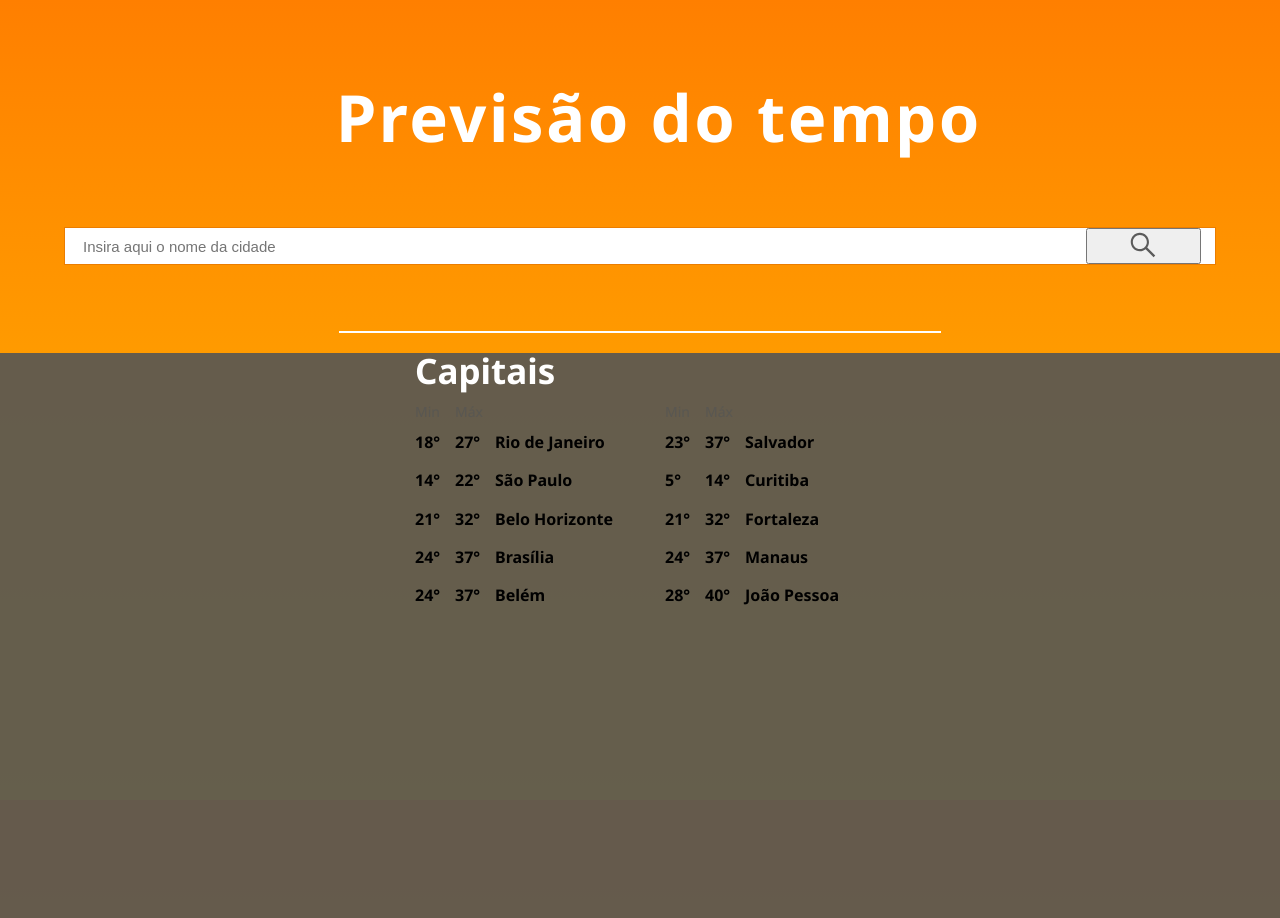
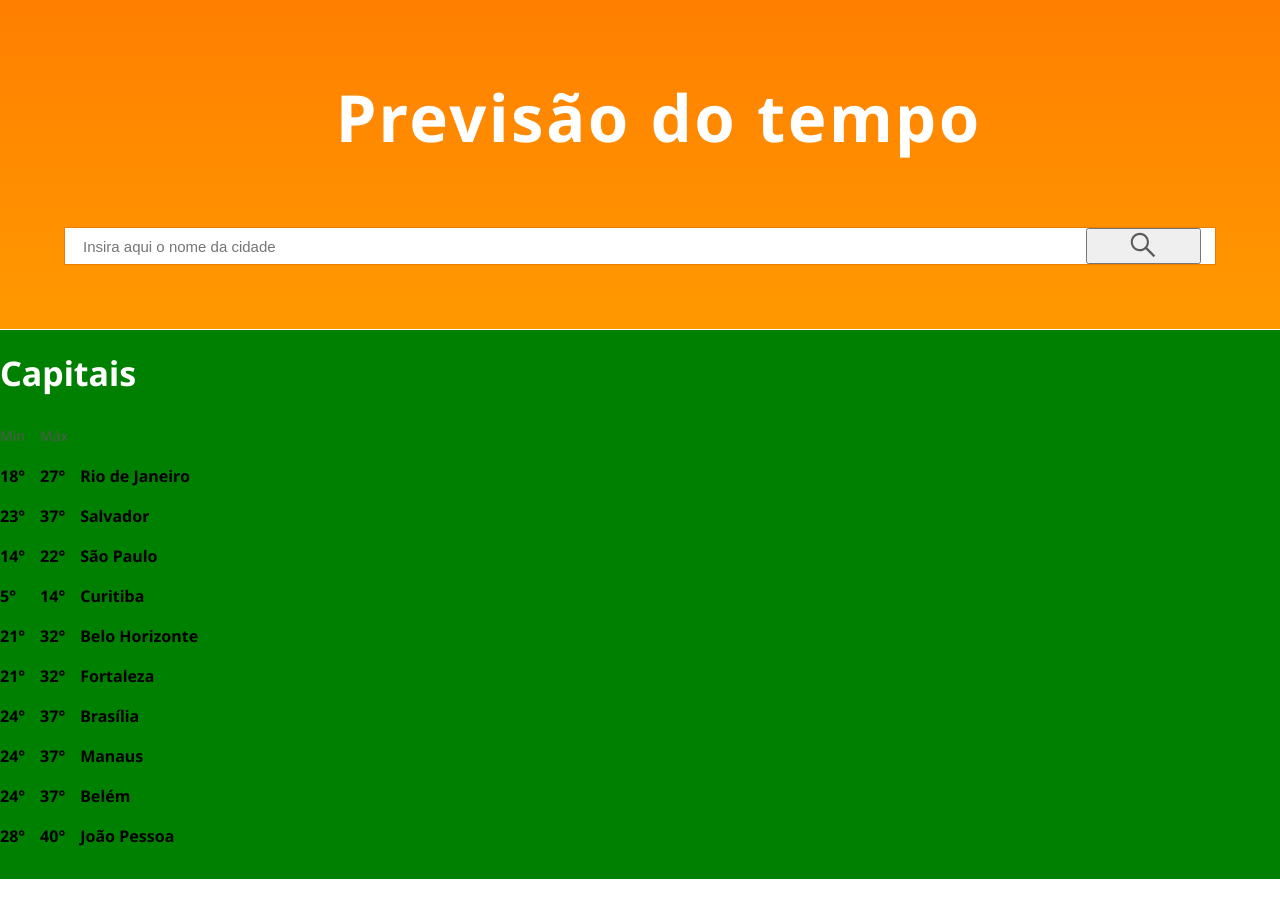
Before and after one commit to diazevedo/1STi-desafio-frontend, a React (Create React App) app: page / in a window 1280 px wide. Shown: the top 918 px of the page. After the commit the page ends 879 px from the top, so only its background shows below. Built offline with nearby package versions, Linux system fonts and the light colour scheme.

Commit message:
saving stage

```diff
--- a/src/components/DivideSectionSti/index.js
+++ /dev/null
@@ -1,6 +0,0 @@
-import React from "react"
-import "./styles.css"
-
-const DivisionSti = () => (<hr className="section-division-sti"></hr>)
-
-export default DivisionSti;
--- a/src/components/DivideSectionSti/styles.css
+++ /dev/null
@@ -1,13 +0,0 @@
-.section-division-sti {
-  color: var(--color-first);
-  width: 100vw;
-  border: var(--color-first) .5px solid;
-  margin-top: 66px;
-}
-
-@media (min-width: 360px) {
-
-  .section-division-sti {
-    width: 600px;
-  }
-}
--- a/src/components/ListSti/index.js
+++ /dev/null
@@ -1,12 +0,0 @@
-import React from "react"
-import "./styles.css"
-
-const ListSti = ({ min, max, cityName }) => (
-    <ul className="list-sti">
-      <li className="degree-li-sti">{ min }</li>
-      <li className="degree-li-sti">{ max }</li>
-      <li className="city-name-li-sti">{ cityName }</li>
-    </ul>
-)
-
-export default ListSti
--- a/src/components/ListSti/styles.css
+++ /dev/null
@@ -1,3 +0,0 @@
-.list-sti li{
-  display: inline;
-}
--- a/src/components/SectionCitieSti/index.js
+++ b/src/components/SectionCitieSti/index.js
@@ -1,87 +1,66 @@
 import React from "react"
 import SubtitleSti from "../SubtitleSti"
-import ListSti from "../ListSti"
+import TableCitiesSti from "../TableCitiesSti"
 
 import "./styles.css"
 
 const cities = [
   {
-    cityName: 'Rio de Janeiro',
+    name: 'Rio de Janeiro',
     min: "18°",
     max: "27°"
   },
   {
-    cityName: 'Salvador',
+    name: 'Salvador',
     min: "23°",
     max: "37°"
   },
   {
-    cityName: 'São Paulo',
+    name: 'São Paulo',
     min: "14°",
     max: "22°"
   },
   {
-    cityName: 'Curitiba',
+    name: 'Curitiba',
     min: "5°",
     max: "14°"
   },
   {
-    cityName: 'Belo Horizonte',
+    name: 'Belo Horizonte',
     min: "21°",
     max: "32°"
   },
   {
-    cityName: 'Fortaleza',
+    name: 'Fortaleza',
     min: "21°",
     max: "32°"
   },
   {
-    cityName: 'Brasília',
+    name: 'Brasília',
     min: "24°",
     max: "37°"
   },
   {
-    cityName: 'Manaus',
+    name: 'Manaus',
     min: "24°",
     max: "37°"
   },
   {
-    cityName: 'Belém',
+    name: 'Belém',
     min: "24°",
     max: "37°"
   },
   {
-    cityName: 'João Pessoa',
+    name: 'João Pessoa',
     min: "28°",
     max: "40°"
   }
 ]
 
-
-var itemKey = 0;
-
 const SectionCitieSti = () => (
   <section className="section-cities-sti">
-    <div className="container">
-      <SubtitleSti />
-      <ul className="list-sti min-max-li">
-        <li className="degree-li-sti label">Min</li>
-        <li className="degree-li-sti label">Máx</li>
-      </ul>
-      <ul className="list-sti min-max-li">
-        <li className="degree-li-sti label">Min</li>
-        <li className="degree-li-sti label">Máx</li>
-      </ul>
-
-      {cities.map(({min, max, cityName}) => (
-        <ListSti
-          key={itemKey++}
-          min={min}
-          max={max}
-          cityName={cityName}
-        />
-      ))}
-    </div>
+    <SubtitleSti />
+    <TableCitiesSti cities={cities} />
   </section>
 )
 
--- a/src/components/SectionCitieSti/styles.css
+++ b/src/components/SectionCitieSti/styles.css
@@ -1,16 +1,40 @@
 .section-cities-sti {
-  /* width: 359px; */
-  width: 100vw;
-  height: 600px;
-  background: #585753eb;
-  display: flex;
-  justify-content: center
+  width: 100%;
+  height: 550px;
+  background-color: green;
+  border-top: var(--color-first) 1px solid;
+  margin-top: 64px;
+  padding-top: 26px;
+  box-sizing: border-box;
+
 }
 
+.section-cities-sti .table-sti {
+  line-height: 40px;
+  margin-top: 26px;
+}
+
+.section-cities-sti .table-sti td{
+  padding-right: 15px;
+}
+
+.section-cities-sti .table-sti .thead-sti{
+  font-weight: 100;
+  font-size: var(--size-smallest);
+  color: #585753eb;
+  text-align: left;
+}
+
+.section-cities-sti .table-sti .tbody-tsi{
+  font-size: var(--size-small);
+  font-weight: 700;
+}
+/*
 .section-cities-sti .container {
   height: 100%;
   width: 80%;
   display: grid;
+  gap: 1px;
 }
 
 .section-cities-sti .list-sti .degree-li-sti {
@@ -26,7 +50,6 @@
 
 .section-cities-sti .container .list-sti:not(.min-max-li) {
   font-weight: 700;
-
 }
 
 .label {
@@ -34,10 +57,10 @@
   font-size: var(--size-smallest);
   color: #585753eb;
 }
-
+*/
 
 @media (min-width: 360px) {
-
+/*
   .section-cities-sti {
     margin-top: var(--spacing-mid);
   }
@@ -64,5 +87,5 @@
 
   .section-cities-sti .container .min-max-li:nth-child(2n) {
     display: inline-block;
-  }
+  }*/
 }
--- /dev/null
+++ b/src/components/TableCitiesSti/index.js
@@ -0,0 +1,33 @@
+import React from "react"
+
+ class TableCitiesSti extends React.Component {
+    constructor(props) {
+      super(props);
+    }
+
+    render () {
+      return (
+        <table className="table-sti">
+          <thead className="thead-sti">
+            <tr>
+              <th>Min</th>
+              <th>Máx</th>
+            </tr>
+          </thead>
+          <tbody className="tbody-tsi">
+          {
+            this.props.cities.map(({min, max, name}, index) =>
+            <tr key={index}>
+              <td className="td-min">{min}</td>
+              <td>{max}</td>
+              <td>{name}</td>
+            </tr>
+            )
+          }
+          </tbody>
+        </table>
+      )
+    }
+}
+
+export default TableCitiesSti
--- a/src/components/app/App.js
+++ b/src/components/app/App.js
@@ -1,15 +1,13 @@
 import React from 'react'
 import HeaderSti from '../HeaderSti'
 import FormSearchCitySti from '../FormSearchCitySti'
-import DivisionSti from '../DivideSectionSti';
 import SectionCitieSti from "../SectionCitieSti"
-
+//https://openweathermap.org/api
 
 const App = () => (
   <>
     <HeaderSti />
     <FormSearchCitySti />
-    <DivisionSti />
     <SectionCitieSti />
   </>
 )
--- a/src/styles/settings/size.css
+++ b/src/styles/settings/size.css
@@ -4,6 +4,6 @@
   --size-mid: 20px;
   --size-mid-big: 25px;
   --size-big: 30px;
-  --size-bigger: 35px;
+  --size-bigger: 34px;
   --size-biggest: 65px;
 }
```
